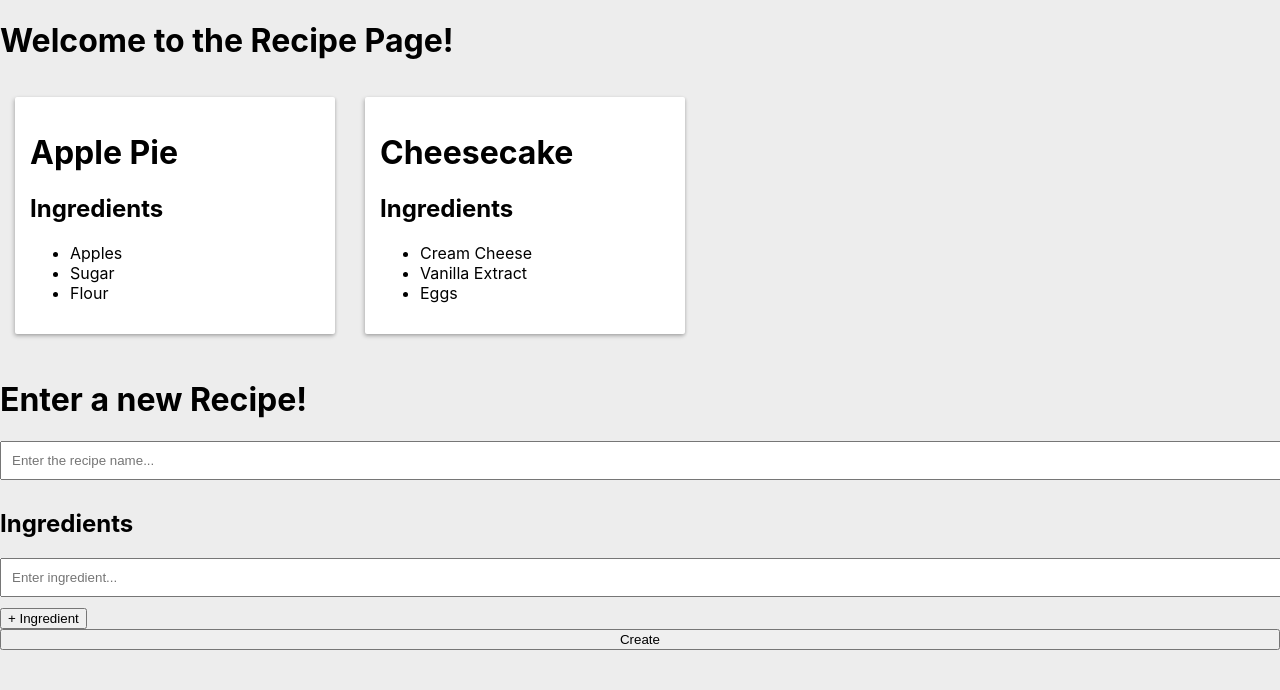
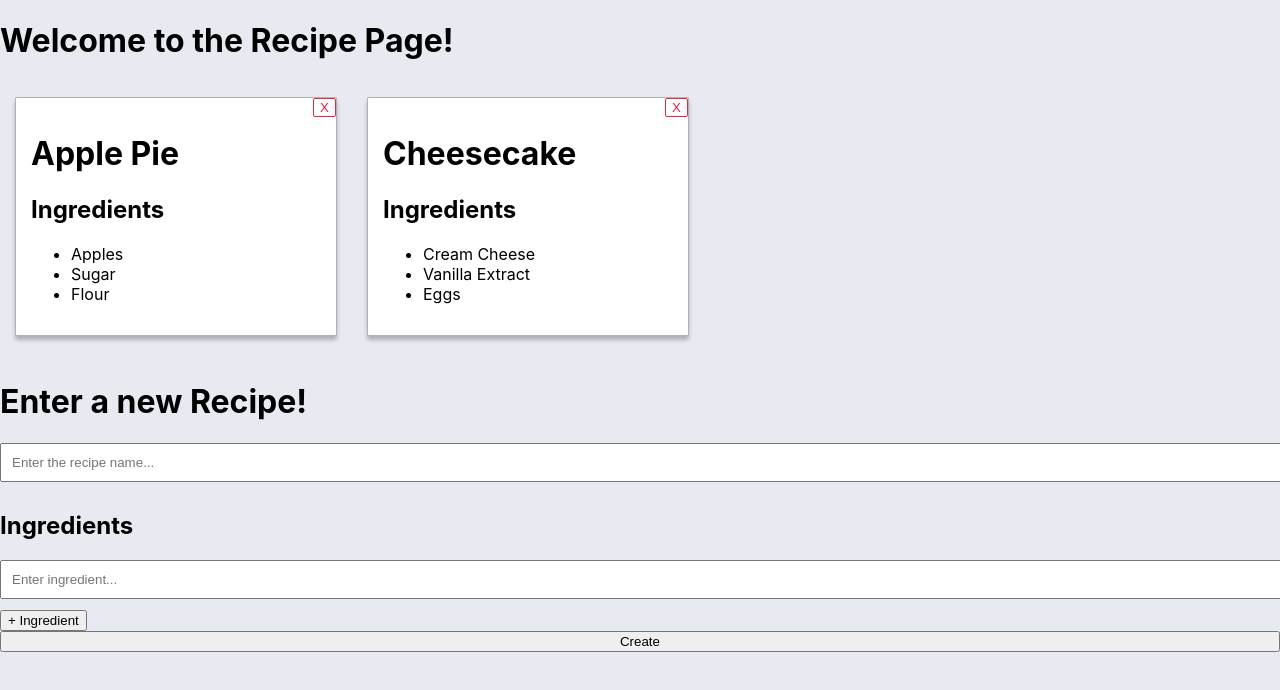
Before and after one commit to atranchida/recipe-book, a React (Create React App) app: page / in a window 1280 px wide. Shown: the top 690 px of the page. Built offline with nearby package versions, Linux system fonts and the light colour scheme.

Commit message:
adds a delete button, fixes the console warnings

```diff
--- a/src/App.css
+++ b/src/App.css
@@ -1,5 +1,5 @@
 html {
-  background-color: #ededed;
+  background-color: #E7EAF0;
 }
 
 .App {
--- a/src/components/RecipeListItem.tsx
+++ b/src/components/RecipeCard.tsx
@@ -7,13 +7,14 @@ interface Props {
     recipe: Recipe;
 }
 
-const RecipeListItem = ({ recipe }: Props) => {
-     return (<div className={styles.RecipeCard}>
+function RecipeCard({ recipe }: Props) {
+    return (<div className={styles.RecipeCard}>
+        <button className={styles.DeleteButton}>X</button>
         <div className={styles.CardContents}>
             <h1>{recipe.name}</h1>
             <IngredientList ingredients={recipe.ingredients} />
         </div>
     </div>)
-};
+}
 
-export default RecipeListItem;
+export default RecipeCard;
--- a/src/components/RecipeForm.tsx
+++ b/src/components/RecipeForm.tsx
@@ -1,4 +1,4 @@
-import React, { useState, ChangeEvent, MouseEvent, HTMLProps, FormEvent, useEffect } from "react";
+import React, { useState, ChangeEvent, MouseEvent, FormEvent, useEffect } from "react";
 import styles from '../css/RecipeForm.module.css';
 import IngredientList from "./IngredientList";
 import { Ingredient } from "../interfaces/Ingredient";
@@ -13,7 +13,7 @@ export interface Props {
     onCreate: (recipe: string, ingredients: Ingredient[]) => void;
 }
 
-function RecipeForm(props: Props) {
+function RecipeForm({onAddIngredient, onCreate, onIngredientChange, onRecipeChange, ...props}: Props) {
     const [recipes, setRecipes] = useState<Array<Recipe>>([]);
     const [recipeValue, setRecipeValue] = useState("");
     const [ingredients, setIngredients] = useState<Array<Ingredient>>([]);
@@ -22,7 +22,7 @@ function RecipeForm(props: Props) {
     const handleIngredientChange = (event: ChangeEvent<HTMLInputElement>) => {
         const { value } = event.target;
         setIngredient(value);
-        props.onIngredientChange(value);
+        onIngredientChange(value);
     };
 
     const handleAddIngredient = (event: MouseEvent<HTMLButtonElement>) => {
@@ -35,14 +35,14 @@ function RecipeForm(props: Props) {
             }
         ]);
 
-        props.onAddIngredient(ingredient);
+        onAddIngredient(ingredient);
         setIngredient("");
     };
 
     const handleRecipeChange = (event: ChangeEvent<HTMLInputElement>) => {
         const { value } = event.target;
         setRecipeValue(value);
-        props.onRecipeChange(value);
+        onRecipeChange(value);
     };
 
     const handleCreateRecipe = (event: FormEvent<HTMLFormElement>) => {
@@ -56,7 +56,7 @@ function RecipeForm(props: Props) {
             }
         ]);
 
-        props.onCreate(recipeValue, ingredients);
+        onCreate(recipeValue, ingredients);
         setRecipeValue("");
         setIngredients([]);
     };
--- a/src/components/RecipeList.tsx
+++ b/src/components/RecipeList.tsx
@@ -1,6 +1,6 @@
 import React from "react";
 import { Recipe } from "../interfaces/Recipe";
-import RecipeListItem from "./RecipeListItem";
+import RecipeCard from "./RecipeCard";
 import styles from '../css/RecipeList.module.css';
 
 interface Props {
@@ -11,7 +11,7 @@ const RecipeList = ({ recipes }: Props) => {
     return (
         <div data-testid="recipeList" className = {styles.RecipeList}>
             {recipes.map(recipe => (
-                <RecipeListItem
+                <RecipeCard
                     key={recipe.name}
                     recipe={{
                         name: recipe.name,
--- a/src/css/RecipeList.module.css
+++ b/src/css/RecipeList.module.css
@@ -6,9 +6,24 @@
 .RecipeCard {
     background-color: #fff;
     border-radius: 2px;
-    box-shadow: -1px 2px 4px rgba(0,0,0,.25), 1px 1px 3px rgba(0,0,0,.1);
+    box-shadow: 0px 4px 4px rgba(0, 0, 0, 0.25);
+    border: 1px solid rgba(0, 0, 0, 0.3);
     margin: 15px;
     width: 25%;
+    max-width: 350px;
+    min-width: 200px;
+}
+
+.DeleteButton {
+    float: right;
+    background-color: transparent;
+    border: 1px solid #f42338;
+    color: #f42338;
+    border-radius: 2px;
+}
+
+.DeleteButton:hover {
+    cursor: pointer;
 }
 
 .CardContents {
```
Also changed, not shown: 1 other file (tests, documents, lock files or other folders).
